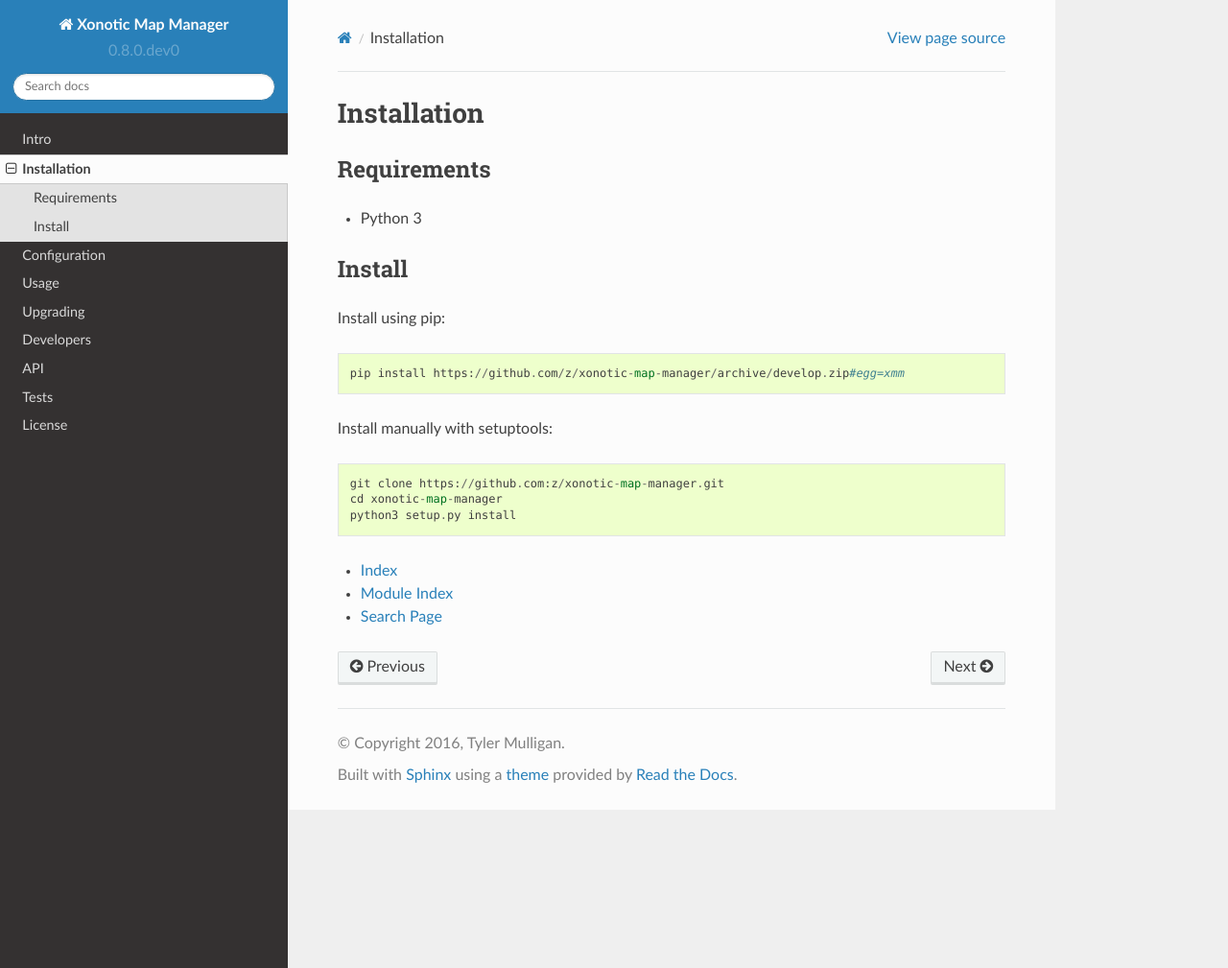
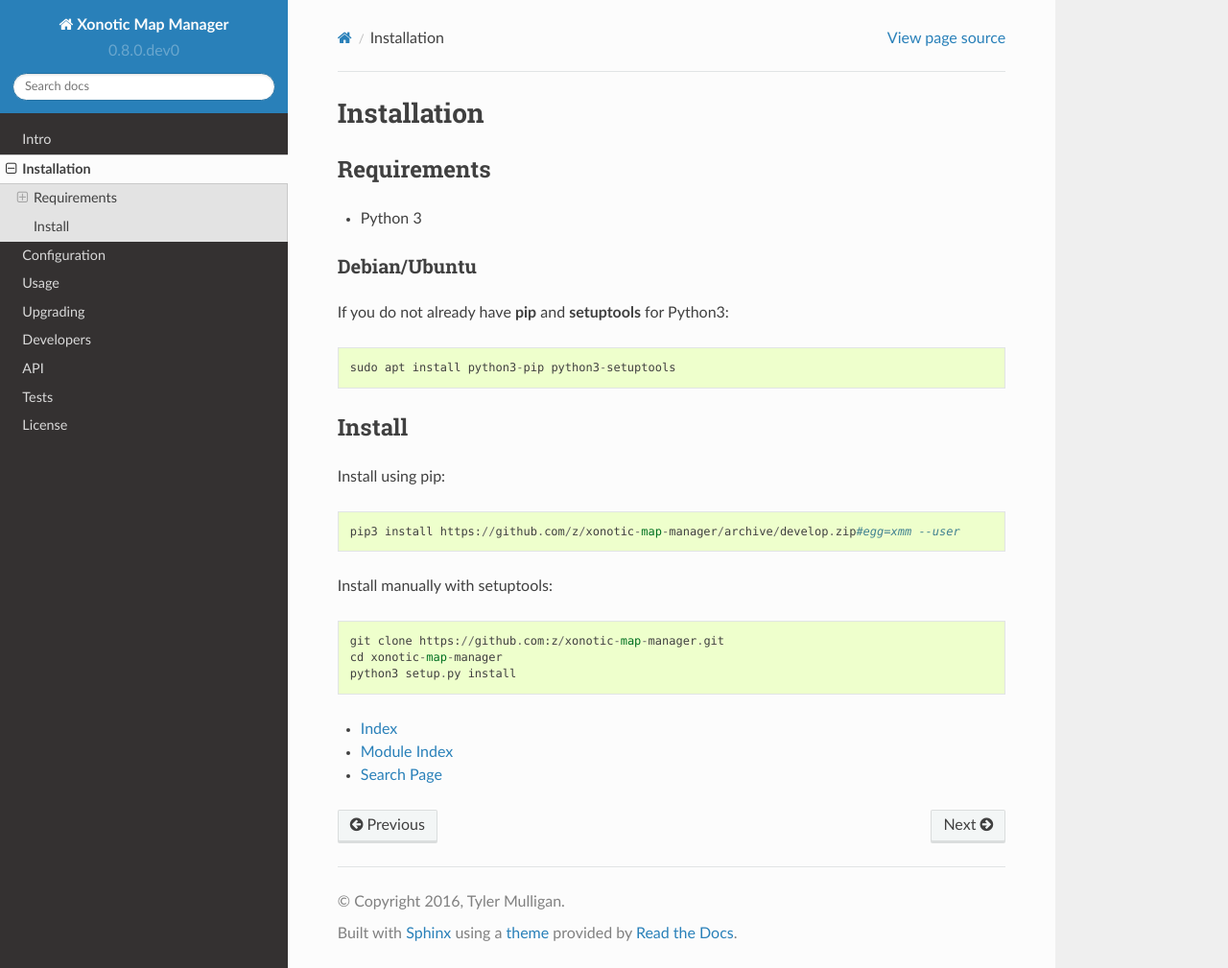
Before and after one commit to z/xonotic-map-manager, a Sphinx documentation site: the page built from docs/installation.rst, in a window 1280 px wide and 1009 px high. Shown: the whole window at 96% size. Built offline with Sphinx 7.4.7 and the Read the Docs theme 2.0.0, drawn with Linux system fonts in a browser that asks for light colours.

Commit message:
more details on python3 system deps

```diff
--- a/docs/installation.rst
+++ b/docs/installation.rst
@@ -6,12 +6,20 @@ Requirements
 
 * Python 3
 
+Debian/Ubuntu
+^^^^^^^^^^^^^
+
+If you do not already have **pip** and **setuptools** for Python3::
+
+    sudo apt install python3-pip python3-setuptools
+
+
 Install
 -------
 
 Install using pip::
 
-    pip install https://github.com/z/xonotic-map-manager/archive/develop.zip#egg=xmm
+    pip3 install https://github.com/z/xonotic-map-manager/archive/develop.zip#egg=xmm --user
 
 Install manually with setuptools::
 
```
Also changed, not shown: README.md (+10 -1 lines).
